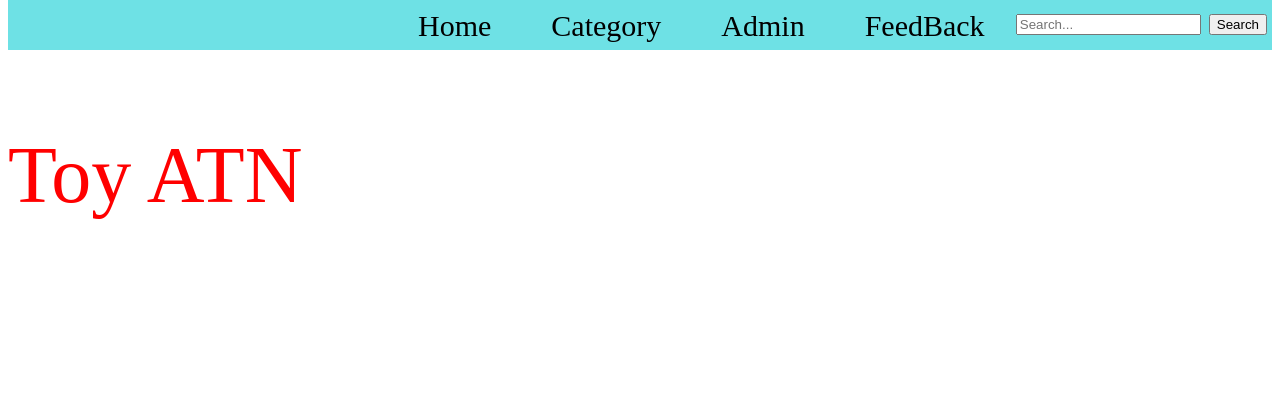
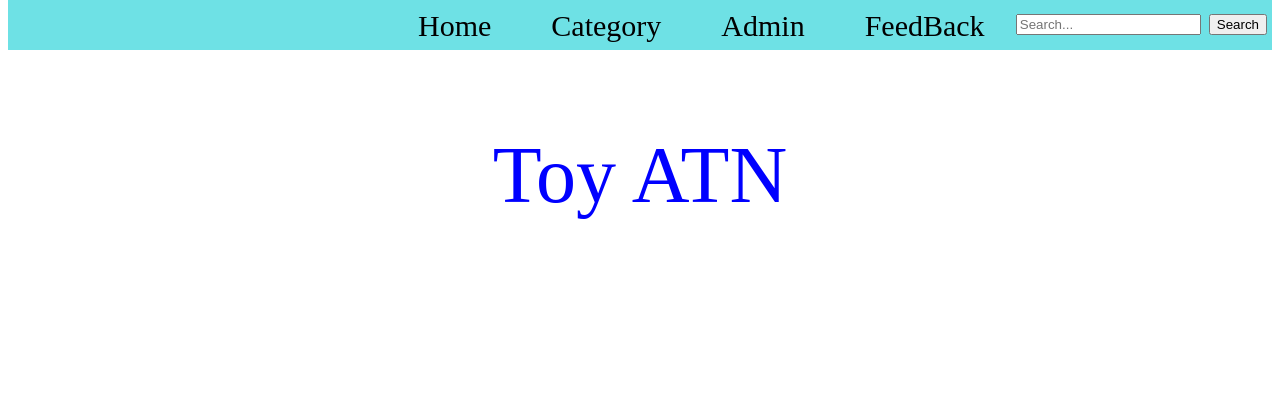
Before and after one commit to hungzz99/MyFirstApp, a PHP site: page /demo.php in a window 1280 px wide. Shown: the part 216-634 px from the top of the page. Run offline with PHP 8.4, Linux system fonts and the light colour scheme.

Commit message:
Update demo.php

```diff
--- a/demo.php
+++ b/demo.php
@@ -52,8 +52,8 @@
 	.banner p
 	{
 		font-size: 80px;
-		color: red;
-		text-align: blue;
+		color: blue;
+		text-align: center;
 
 	}
 	.list
```
